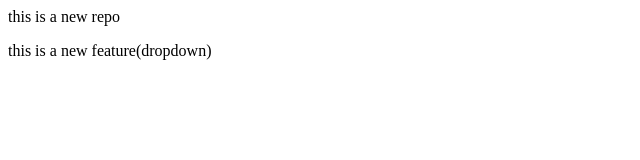
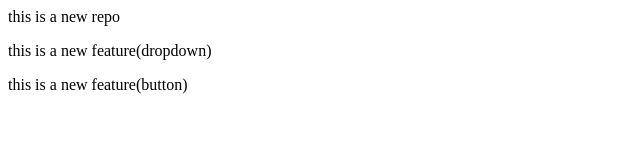
Before and after one commit to Rono-Rj/localRepo, a plain HTML site: page index.html in a window 1280 px wide. Shown: the whole page, without its empty margins (0-640 px from the left). Drawn offline with Linux system fonts and the light colour scheme.

Commit message:
mission done

```diff
--- a/index.html
+++ b/index.html
@@ -1,3 +1,3 @@
 <p>this is a new repo</p>
 <p>this is a new feature(dropdown)</p>
-<!-- <p>this is a new feature(button)</p> -->
+<p>this is a new feature(button)</p>
```
